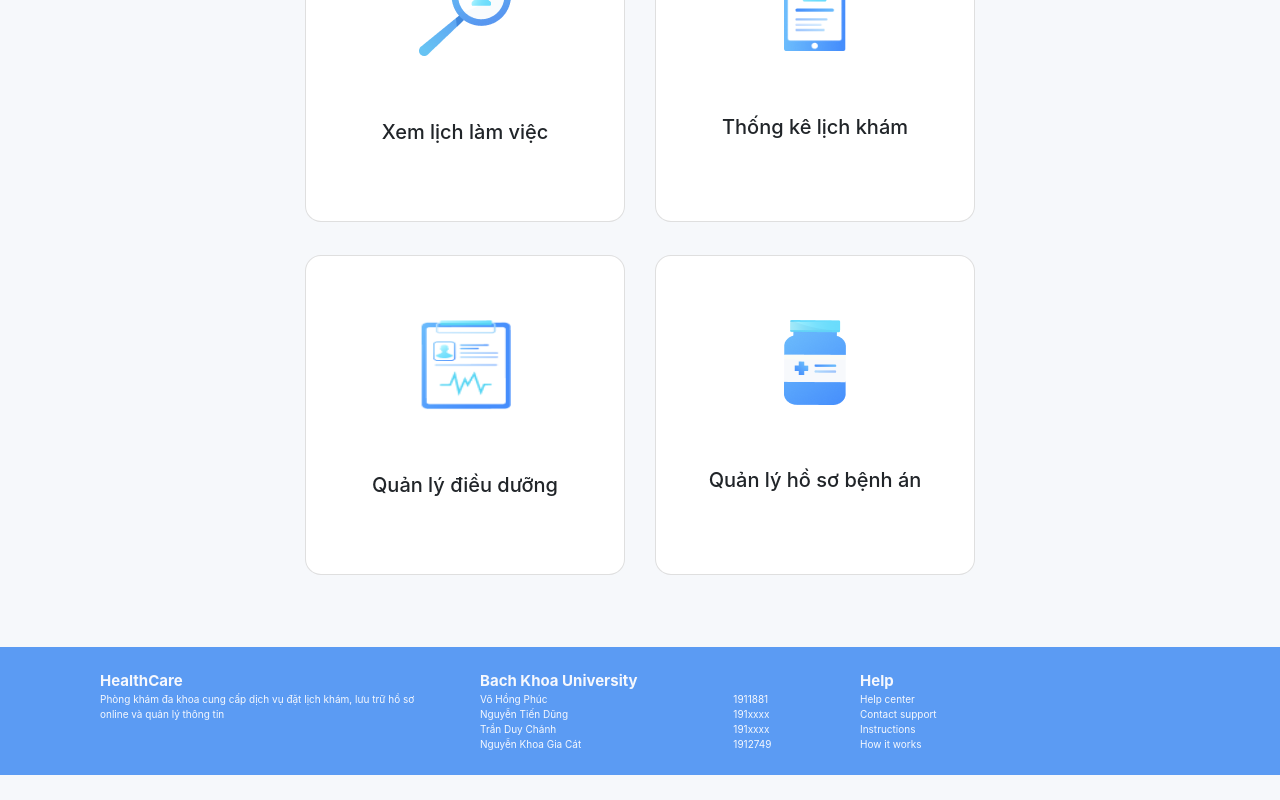
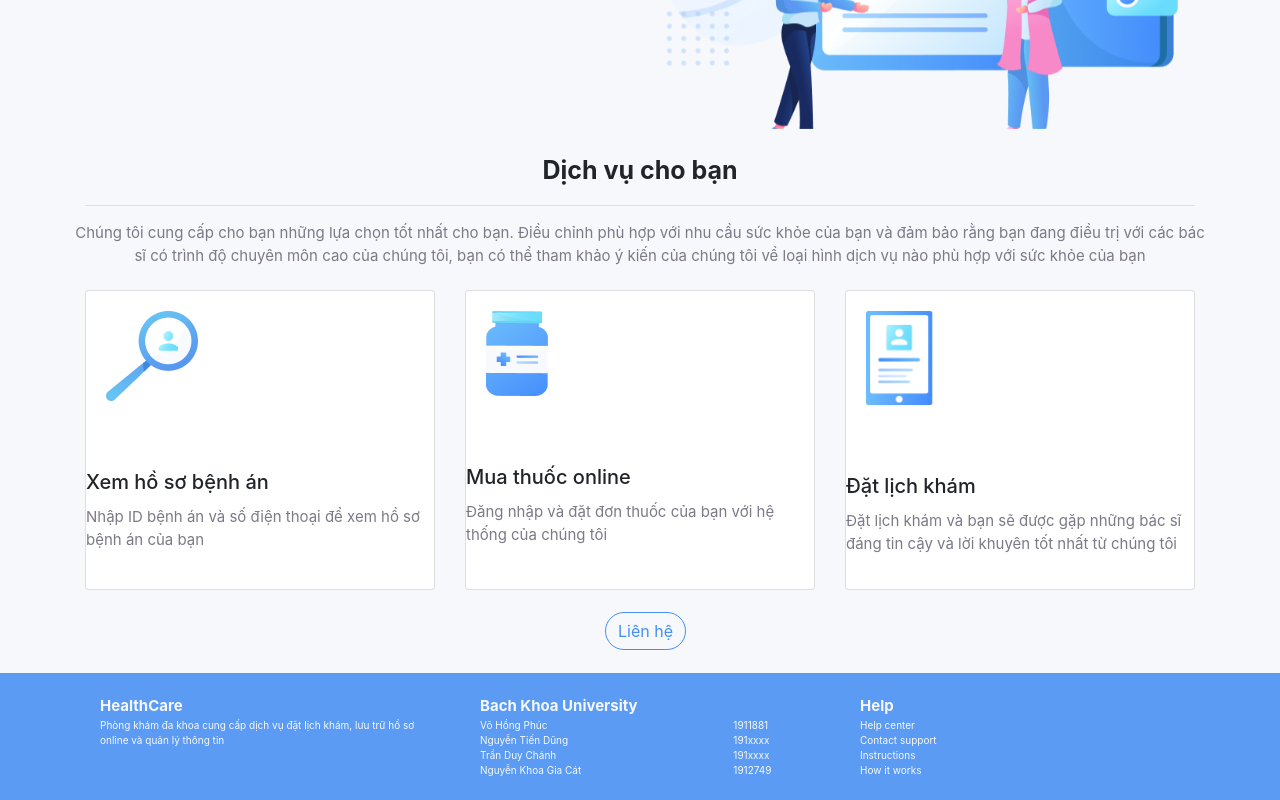
Before and after one commit to giacat2411/IS_Pharmacy, a React (Create React App) app in the folder client/: page /home in a window 1280 px wide. Before the commit this address led to /doctor. Shown: the part 371-1171 px from the top of the page. Before the commit the page ends 1146 px from the top, so only its background shows below. Built offline with nearby package versions, Linux system fonts and the light colour scheme.

Commit message:
Doctor UI

```diff
--- a/client/src/1.CatComponent/MainComponent.js
+++ b/client/src/1.CatComponent/MainComponent.js
@@ -9,6 +9,10 @@ import Header from './HeaderComponent';
 import Footer from './FooterComponent';
 import Home from './HomeComponent';
 
+// DUNG
+import HeaderDoctor from '../4.DungComponent/Header';
+import Doctor from '../4.DungComponent/DoctorComponent';
+
 class Main extends Component {
   render() {
     const HomePage = () => {
@@ -17,12 +21,22 @@ class Main extends Component {
       );
     }
 
+    const DoctorPage = () => {
+      return(
+          <Doctor />
+      );
+    }
+
     return (
       <div>
-        <Header />
+        <Switch>
+          <Route path='/home' component={Header} />
+          <Route path='/doctor' component={HeaderDoctor} />
+        </Switch>
         <div>
           <Switch>
               <Route path='/home' component={HomePage} />
+              <Route path='/doctor' component={DoctorPage} />
               <Redirect to="/home" />
           </Switch>
         </div>
--- a/client/src/4.DungComponent/Footer.js
+++ /dev/null
@@ -1,59 +0,0 @@
-import React, { Component } from 'react';
-import { Container, Row, Col} from 'reactstrap';
-
-class Footer extends Component {
-    render(){
-        return(
-        <div className="footer">
-            <Container >
-                <br />
-                <Row>
-                    <Col>
-                        <Row>
-                        <Col className="footer-header"> <Col> HealthCare </Col> </Col>
-                        </Row>
-                        <Row>
-                        <Col className="footer-content"> <Col> Phòng khám đa khoa cung cấp  dịch vụ đặt lịch khám, lưu trữ hồ sơ online và quản lý thông tin </Col></Col>
-                        </Row>
-                    </Col>
-                    <Col>
-                        <Row>
-                            <Col className="footer-header"> <Col> Bach Khoa University </Col> </Col>
-                        </Row>
-                        <Row>
-                            <Col md="8" className="footer-content"> <Col>
-                            Võ Hồng Phúc <br />
-                            Nguyễn Tiến Dũng <br />
-                            Trần Duy Chánh <br />
-                            Nguyễn Khoa Gia Cát
-                            </Col> </Col>
-                            <Col md="2" className="footer-content"> <Col>
-                            1911881 <br />
-                            191xxxx <br />
-                            191xxxx  <br />
-                            1912749  <br />
-                            </Col> </Col>
-                        </Row>
-                    </Col>
-                    <Col>
-                        <Row>
-                            <Col className="footer-header"> <Col> Help  </Col> </Col>
-                        </Row>
-                        <Row>
-                            <Col className="footer-content"> <Col>
-                            Help center <br />
-                            Contact support <br />
-                            Instructions <br />
-                            How it works <br />
-                            </Col> </Col>
-                        </Row>
-                    </Col>
-                </Row>
-                <br />
-            </Container>
-        </div>
-        );
-    }
-}
-
-export default Footer;
--- a/client/src/4.DungComponent/Header.js
+++ b/client/src/4.DungComponent/Header.js
@@ -4,7 +4,7 @@ import { Navbar, NavbarBrand, Nav, NavItem,
 import { FaHome, FaRegCalendarAlt, FaInfo, FaUserPlus, FaSignOutAlt} from "react-icons/fa";
 
 
-class Header extends Component {
+class HeaderDoctor extends Component {
     render(){
         return(
             <Navbar dark expand="md">
@@ -39,4 +39,4 @@ class Header extends Component {
     }
 }
 
-export default Header;
+export default HeaderDoctor;
--- a/client/src/4.DungComponent/Main.js
+++ /dev/null
@@ -1,35 +0,0 @@
-// IMPORT FROM EXTERNAL
-import React, { Component } from 'react';
-import { Switch, Route, Redirect } from 'react-router-dom';
-
-// IMPORT DATA
-
-// IMPORT COMPONENTS
-import Header from './Header';
-import Footer from './Footer';
-import Doctor from './Doctor';
-
-class MainDoctor extends Component {
-  render() {
-    const DoctorPage = () => {
-      return(
-          <Doctor />
-      );
-    }
-
-    return (
-      <div>
-        <Header />
-        <div>
-          <Switch>
-              <Route path='/doctor' component={DoctorPage} />
-              <Redirect to="/doctor" />
-          </Switch>
-        </div>
-        <Footer />
-      </div>
-    );
-  }
-}
-
-export default MainDoctor;
--- a/client/src/App.js
+++ b/client/src/App.js
@@ -1,7 +1,6 @@
 import './App.css';
 import { Component } from 'react';
-import MainDoctor from './4.DungComponent/Main';
-//import Main from './1.CatComponent/MainComponent'
+import Main from './1.CatComponent/MainComponent';
 import { BrowserRouter } from 'react-router-dom';
 import { FaAppStore } from 'react-icons/fa';
 
@@ -10,7 +9,7 @@ class App extends Component {
   return (
     <BrowserRouter>
     <div className="App">
-        <MainDoctor />
+        <Main />
     </div>
     </BrowserRouter>
   );
--- a/client/src/index.js
+++ b/client/src/index.js
@@ -2,14 +2,14 @@ import React from 'react';
 import ReactDOM from 'react-dom';
 import 'bootstrap/dist/css/bootstrap.min.css';
 import './index.css';
-import AppD from './App';
+import App from './App';
 import reportWebVitals from './reportWebVitals';
 
 
 
 ReactDOM.render(
   <React.StrictMode>
-    <AppD />
+    <App />
   </React.StrictMode>,
   document.getElementById('root')
 );
```
Also changed, not shown: client/src/4.DungComponent/DoctorComponent.js (renamed from client/src/4.DungComponent/Doctor.js).
